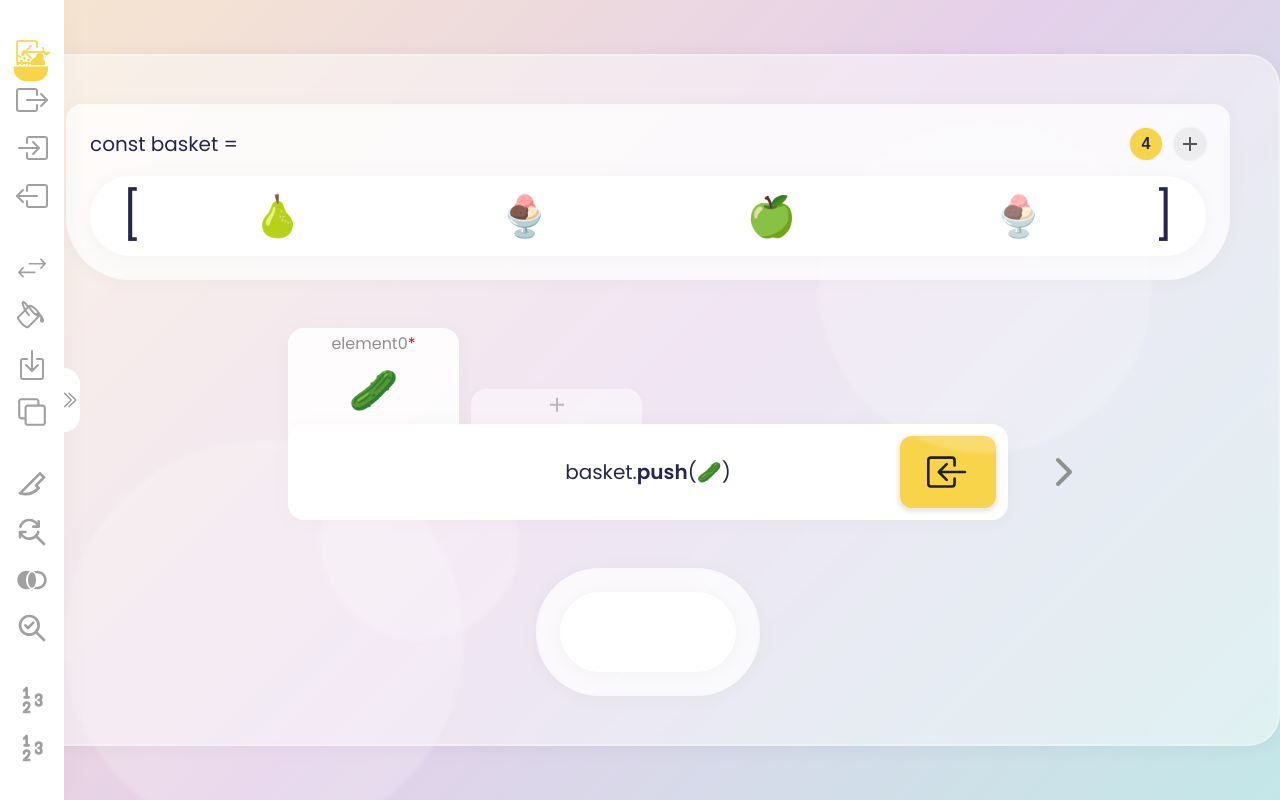
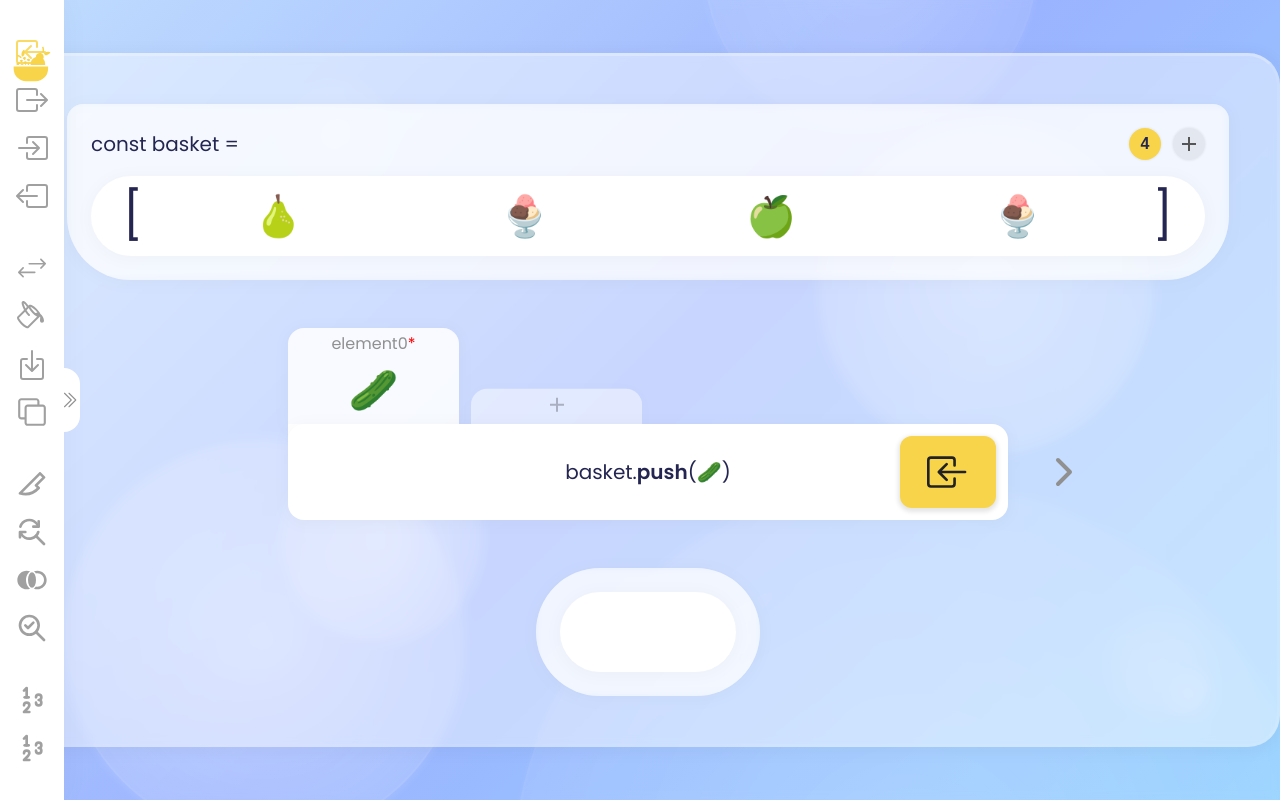
Before and after one commit to wesleybersi/basket-ts, a React (Vite) app: page / in a window 1280 px wide. Built offline with nearby package versions, Linux system fonts and the light colour scheme; a web font is replaced by a local one.

Commit message:
Changed the background gradient to a very safe blue.

```diff
--- a/src/App.scss
+++ b/src/App.scss
@@ -11,6 +11,7 @@
   transition: all 125ms ease;
 
   .container {
+    z-index: -1;
     position: fixed;
     top: 0;
     left: 0;
@@ -22,7 +23,18 @@
 
   .circle {
     position: absolute;
+    backdrop-filter: blur(4px);
+
     background-color: rgba(255, 255, 255, 0.2);
+    // border-radius: 50%;
+    background: radial-gradient(
+      rgba(255, 255, 255, 1),
+      rgba(255, 255, 255, 0.2)
+    );
+
+    box-shadow: 0 2px 10px rgba(255, 255, 255, 0.35);
+    border: 2px solid rgba(255, 255, 255, 0.15);
+
     border-radius: 50%;
     // box-shadow: 0 2px 32px 2px rgba(255, 255, 255, 0.15),
     //   0 4px 8px rgba(255, 255, 255, 0.005),
@@ -33,21 +45,59 @@
       left: 5%;
       width: 400px;
       height: 400px;
-      filter: blur(2px);
+      opacity: 0.35;
+      // filter: blur(1px);
     }
     &:nth-child(2) {
       top: 55%;
-      left: 25%;
+      left: 22%;
       width: 200px;
       height: 200px;
-      filter: blur(2px);
+      opacity: 0.35;
+      // filter: blur(2px);
     }
     &:nth-child(3) {
       top: 15%;
       right: 10%;
       width: 333px;
       height: 333px;
-      filter: blur(2px);
+      opacity: 0.35;
+    }
+    &:nth-child(4) {
+      bottom: -60%;
+      left: 40%;
+
+      width: 800px;
+      height: 800px;
+      opacity: 0.2;
+    }
+    &:nth-child(5) {
+      top: -25%;
+      left: 55%;
+      width: 333px;
+      height: 333px;
+      opacity: 0.2;
+    }
+    &:nth-child(6) {
+      top: 10%;
+      left: 22%;
+      width: 111px;
+      height: 111px;
+      opacity: 0.15;
+    }
+    &:nth-child(7) {
+      bottom: 10%;
+      right: 5%;
+      width: 111px;
+      height: 111px;
+      opacity: 0.15;
+    }
+    &:nth-child(8) {
+      bottom: 10%;
+      right: 5%;
+      width: 50px;
+      height: 50px;
+      opacity: 0.15;
     }
   }
 
@@ -57,13 +107,19 @@
       0 4px 8px rgba(255, 255, 255, 0.005),
       0 8px 16px rgba(255, 255, 255, 0.005),
       0 16px 32px rgba(255, 255, 255, 0.005);
-    backdrop-filter: blur(4px);
+    backdrop-filter: blur(5px);
+    -webkit-backdrop-filter: blur(5px);
     border-radius: 2rem;
     padding: 3rem;
     pointer-events: all;
     max-width: 1280px;
     width: min(100% - 4rem);
-    border: 2px solid rgba(255, 255, 255, 0.25);
+    border: 3px solid rgba(255, 255, 255, 0.55);
+    border-top-color: rgba(255, 255, 255, 0.25);
+    border-left-color: rgba(255, 255, 255, 0.15);
+    border-right-color: rgba(255, 255, 255, 0.1);
+    border-bottom-color: rgba(255, 255, 255, 0.05);
+
     @media (max-width: 1300px) {
       padding-left: 4rem;
     }
@@ -79,8 +135,14 @@
   }
   &:before {
     background: linear-gradient(-45deg, #c3e7e8, #e5d0ea, #f7e6cf);
+    background: linear-gradient(-45deg, #7fd5e988, #f5a3e288, #e9b36788);
+    // background: linear-gradient(-45deg, #a6d1f2, #f5a3e2, #e9b367);
+    // background: linear-gradient(-45deg, #b2222255, #1e90ff55, #ffc0cb55);
+    // background: linear-gradient(-45deg, #d9cfc388, #91b194, #ffffff);
+
     // background: linear-gradient(45deg, #e3acb2, #e2e8f9, #e4eef8);
-    // background: #eeeeee;
+    background: linear-gradient(-45deg, #79c6ffcc, #82a1ffcc, #b0d4fecc);
+    // background: #1e90ff44;
     // background: linear-gradient(
     //   135deg,
     //   #f8a10255,
--- a/src/App.tsx
+++ b/src/App.tsx
@@ -80,14 +80,19 @@ function App() {
         <Input />
 
         <Callback />
-        {/* <div style={{ marginTop: "-1rem", marginBottom: "rem" }}>
-          <IconDown size="32px" />
-        </div> */}
+        {/* <div style={{ marginTop: "-1.5rem", marginBottom: "-1.5rem" }}> */}
+        {/* <IconDown size="32px" /> */}
+        {/* </div> */}
         <Output />
       </main>
 
       <Tooltip />
       <div className="container">
+        <div className="circle"></div>
+        <div className="circle"></div>
+        <div className="circle"></div>
+        <div className="circle"></div>
+        <div className="circle"></div>
         <div className="circle"></div>
         <div className="circle"></div>
         <div className="circle"></div>
--- a/src/components/Basket/basket.scss
+++ b/src/components/Basket/basket.scss
@@ -16,6 +16,7 @@
   border-radius: 1rem;
 
   position: relative;
+  transition: all 250ms ease;
   //   padding-top: 5rem;
   overflow: hidden;
   backdrop-filter: blur(5px);
--- a/src/components/Input/components/ChangeMethod/change-method.scss
+++ b/src/components/Input/components/ChangeMethod/change-method.scss
@@ -23,6 +23,6 @@
     display: none;
   }
   &:hover {
-    color: color(--black);
+    color: #242651;
   }
 }
```
